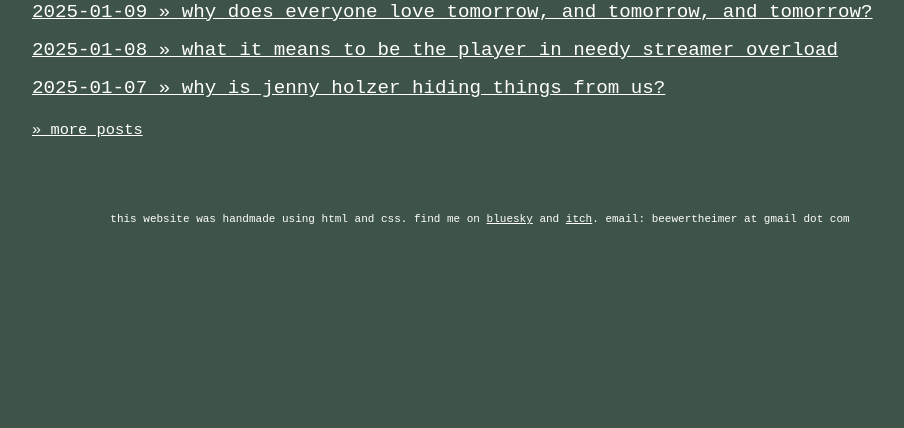
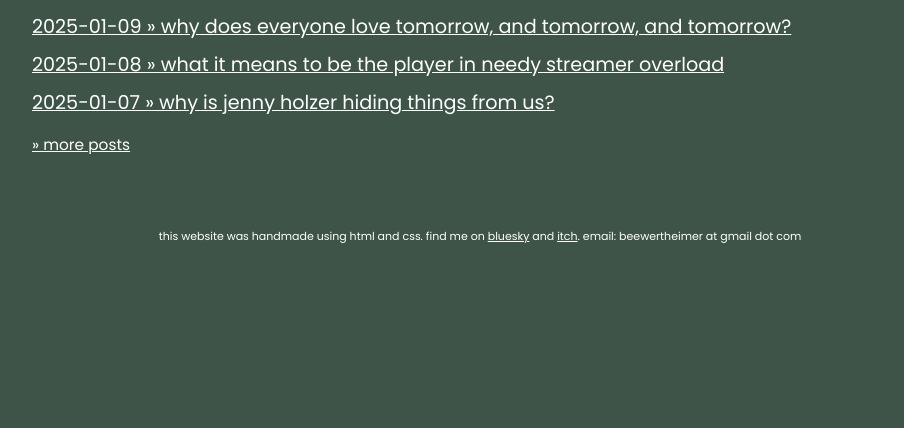
Before and after one commit to bombylls/bombylls.github.io, a plain HTML site: page index.html in a window 1280 px wide. Shown: the part 372-800 px from the top of the page, without its empty margins (160-1064 px from the left). Drawn offline with Linux system fonts and the light colour scheme.

Commit message:
poppins test 4

```diff
--- a/index.html
+++ b/index.html
@@ -1,7 +1,7 @@
 <!doctype html>
 <html>
   <head>
-    <link href='https://fonts.googleapis.com/css?family=Poppins'>
+    <link href='https://fonts.googleapis.com/css?family=Poppins' rel="stylesheet">
     <link rel="stylesheet" type="text/css" href="style.css">
     <meta charset="UTF-8">
     <link rel="icon" type="image/x-icon" href="favicon.png">
```
